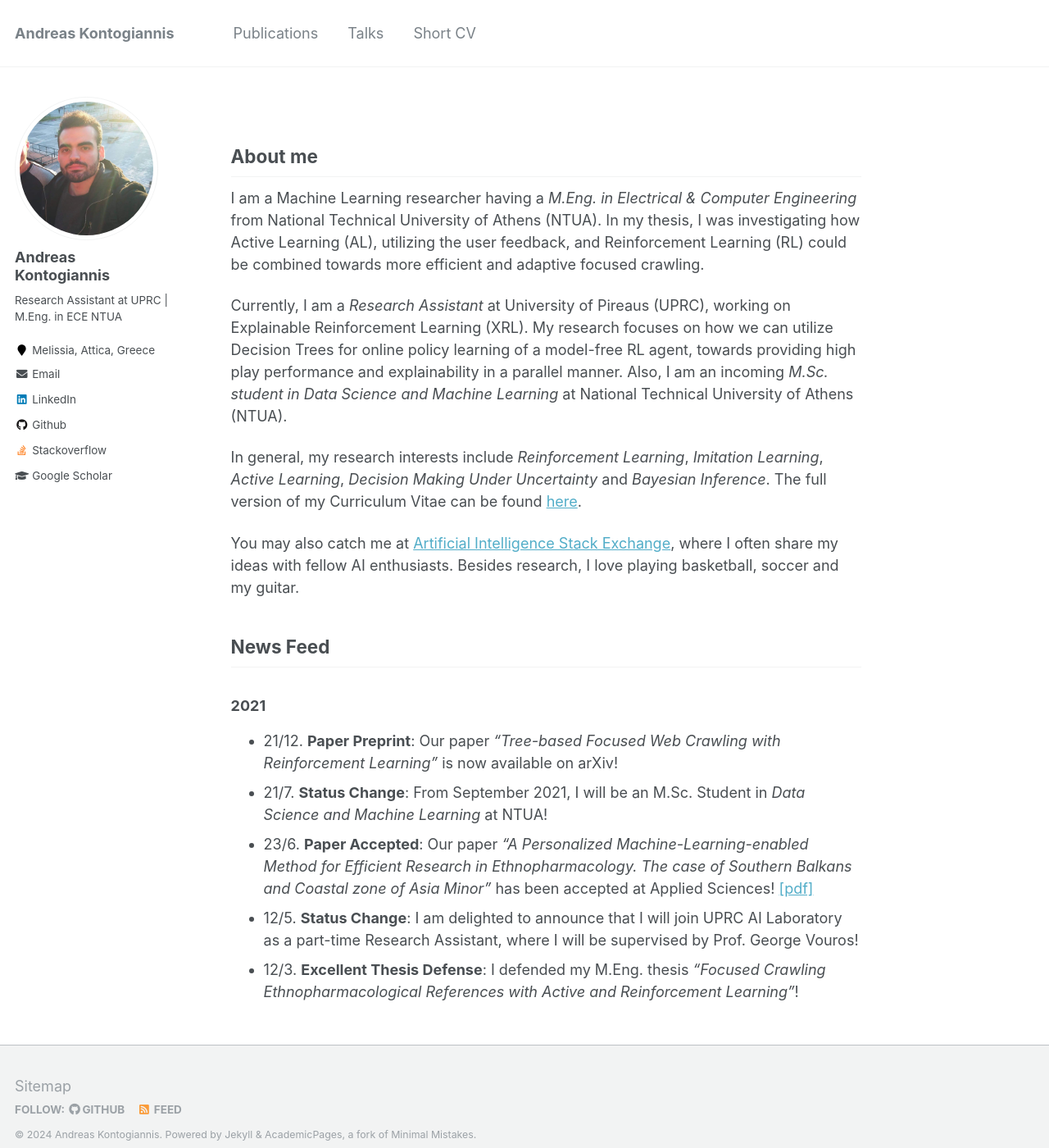
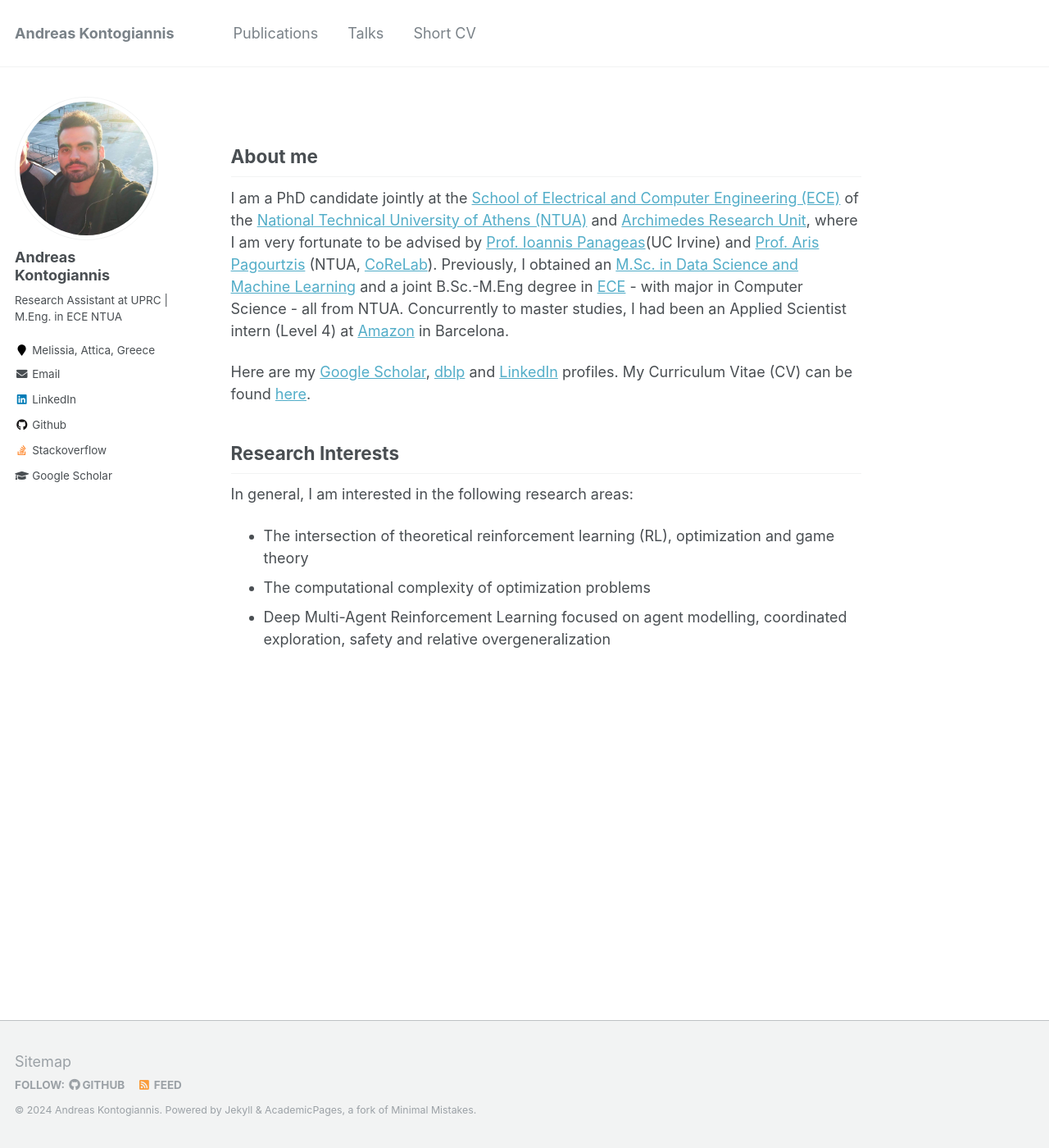
Before and after one commit to ddaedalus/ddaedalus.github.io, a Jekyll site: the page built from _pages/about.md, in a window 1280 px wide and 1400 px high. Shown: the whole window at 82% size. Built offline with Jekyll 4.4.1, drawn with Linux system fonts in a browser that asks for light colours.

Commit message:
Update about.md

```diff
--- a/_pages/about.md
+++ b/_pages/about.md
@@ -9,19 +9,13 @@ redirect_from:
 ---
 ## About me
 
-I am a Machine Learning researcher having a *M.Eng. in Electrical & Computer Engineering* from National Technical University of Athens (NTUA). In my thesis, I was investigating how Active Learning (AL), utilizing the user feedback, and Reinforcement Learning (RL) could be combined towards more efficient and adaptive focused crawling.
+I am a PhD candidate jointly at the [School of Electrical and Computer Engineering (ECE)](https://www.ece.ntua.gr/en) of the [National Technical University of Athens (NTUA)](https://www.ntua.gr/en/) and [Archimedes Research Unit](https://archimedesai.gr/en/), where I am very fortunate to be advised by [Prof. Ioannis Panageas](https://panageas.github.io/)(UC Irvine) and [Prof. Aris Pagourtzis](https://www.ece.ntua.gr/en/staff/79) (NTUA, [CoReLab](https://corelab.ntua.gr/index.html)). Previously, I obtained an [M.Sc. in Data Science and Machine Learning](https://dsml.ece.ntua.gr/en) and a joint B.Sc.-M.Eng degree in [ECE](https://www.ece.ntua.gr/en/undergraduate/info) - with major in Computer Science - all from NTUA. Concurrently to master studies, I had been an Applied Scientist intern (Level 4) at [Amazon](https://www.amazon.science/) in Barcelona.
 
-Currently, I am a *Research Assistant* at University of Pireaus (UPRC), working on Explainable Reinforcement Learning (XRL). My research focuses on how we can utilize  Decision Trees for online policy learning of a model-free RL agent, towards providing high play performance and explainability in a parallel manner. Also, I am an incoming *M.Sc. student in Data Science and Machine Learning* at National Technical University of Athens (NTUA).
+Here are my [Google Scholar](https://scholar.google.nl/citations?hl=en&user=nBFso2IAAAAJ), [dblp](https://dblp.org/pid/309/6039.html) and [LinkedIn](https://www.linkedin.com/in/andreas-kontogiannis-2405a3176/) profiles. My Curriculum Vitae (CV) can be found [here](https://github.com/ddaedalus/ddaedalus.github.io/blob/master/files/cv_kontogiannis_andreas_.pdf).
 
-In general, my research interests include *Reinforcement Learning*, *Imitation Learning*, *Active Learning*, *Decision Making Under Uncertainty* and *Bayesian Inference*. The full version of my Curriculum Vitae can be found [here](https://github.com/ddaedalus/ddaedalus.github.io/blob/master/files/cv_kontogiannis_andreas_.pdf).
+## Research Interests
 
-You may also catch me at <a href="https://ai.stackexchange.com/users/36055/ddaedalus">Artificial Intelligence Stack Exchange</a>, where I often share my ideas with fellow AI enthusiasts. Besides research, I love playing basketball, soccer and my guitar.
-
-## News Feed
-
-### 2021
-* 21/12. **Paper Preprint**: Our paper *"Tree-based Focused Web Crawling with Reinforcement Learning"* is now available on arXiv!
-* 21/7. **Status Change**: From September 2021, I will be an M.Sc. Student in *Data Science and Machine Learning* at NTUA!
-* 23/6. **Paper Accepted**: Our paper *"A Personalized Machine-Learning-enabled Method for Efficient Research in Ethnopharmacology. The case of Southern Balkans and Coastal zone of Asia Minor"* has been accepted at Applied Sciences! [[pdf]](https://www.mdpi.com/2076-3417/11/13/5826/pdf)
-* 12/5. **Status Change**: I am delighted to announce that I will join UPRC AI Laboratory as a part-time Research Assistant, where I will be supervised by Prof. George Vouros!
-* 12/3. **Excellent Thesis Defense**: I defended my M.Eng. thesis *"Focused Crawling Ethnopharmacological References with Active and Reinforcement Learning"*!
+In general, I am interested in the following research areas:
+* The intersection of theoretical reinforcement learning (RL), optimization and game theory
+* The computational complexity of optimization problems
+* Deep Multi-Agent Reinforcement Learning focused on agent modelling, coordinated exploration, safety and relative overgeneralization
```
